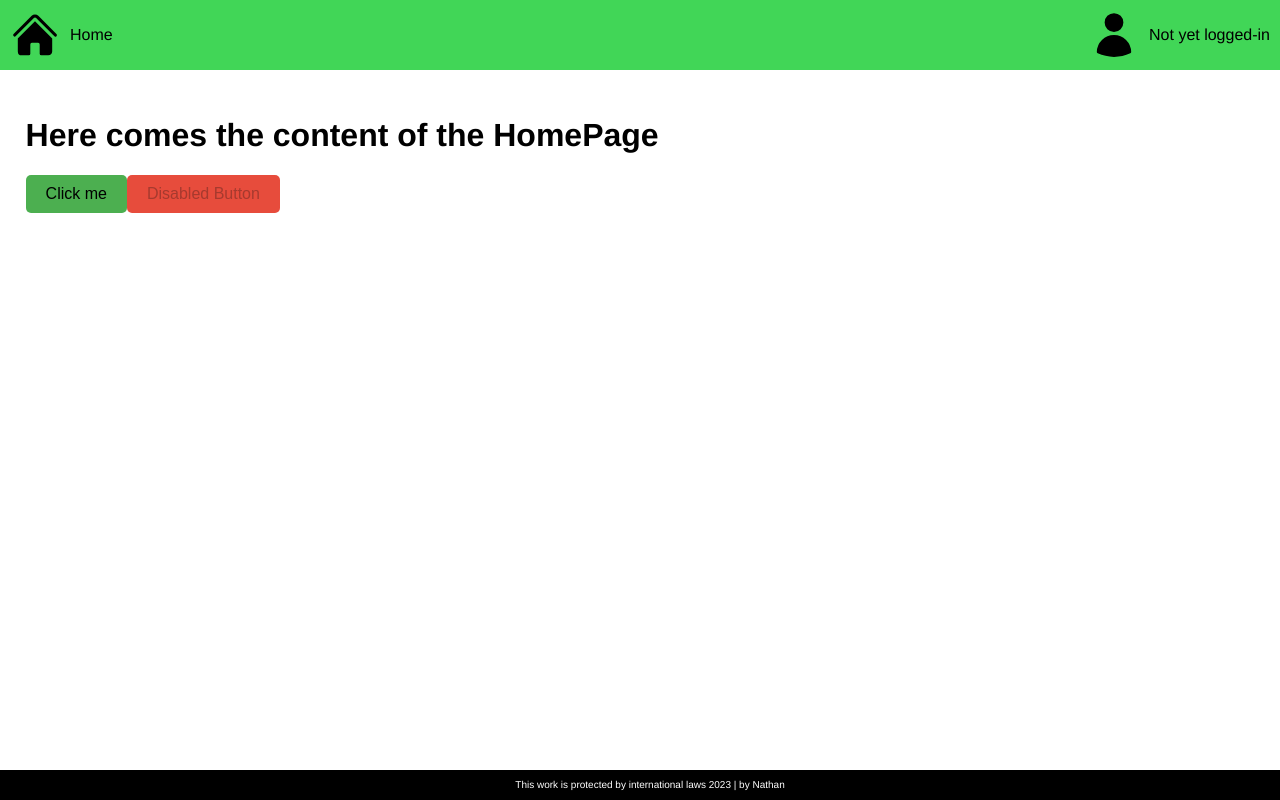
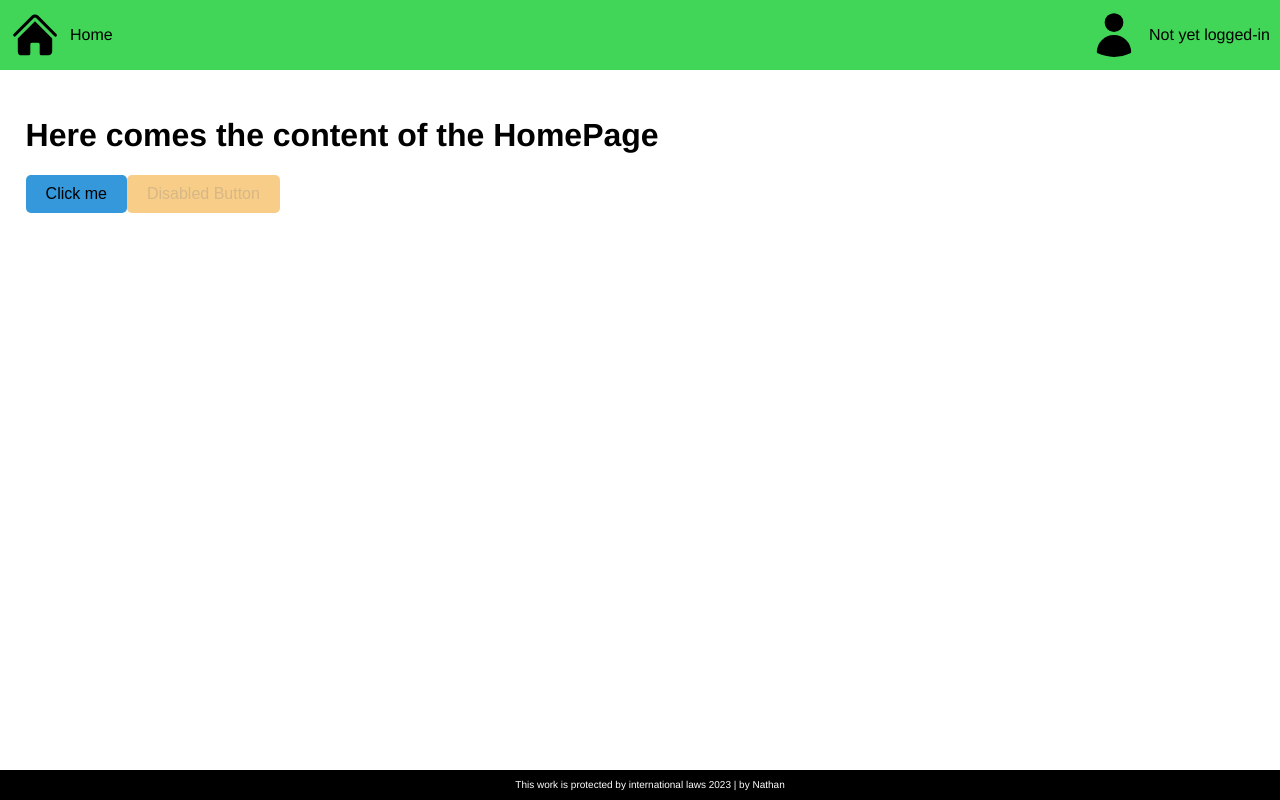
Before and after one commit to Nath9666/info--Web-Development-for-IT-Engineer, a Vue app in the folder Lab3/vue-oauth-microsoft-graph/: page / in a window 1280 px wide. Built offline with nearby package versions, Linux system fonts and the light colour scheme.

Commit message:
ex 8 modify color

```diff
--- a/Lab3/vue-oauth-microsoft-graph/src/components/baseButton.vue
+++ b/Lab3/vue-oauth-microsoft-graph/src/components/baseButton.vue
@@ -21,14 +21,27 @@ export default {
     },
     color: {
       type: String,
-      default: "#3498db",
+      default: "primary",
+      validator: (value) => ["primary", "warn", "danger"].includes(value),
     },
   },
   computed: {
     cssVars() {
       return {
-        "--color": this.color,
+        "--color": this.getColor(),
       };
+    },
+  },
+  methods: {
+    getColor() {
+      switch (this.color) {
+        case "warn":
+          return "#e74c3c"; // Red color
+        case "danger":
+          return "#f39c12"; // Orange color
+        default:
+          return "#3498db"; // Default blue color for 'primary'
+      }
     },
   },
   data() {
@@ -56,6 +69,7 @@ button:hover {
 }
 
 button:disabled {
+  opacity: 0.5;
   cursor: not-allowed;
 }
 
--- a/Lab3/vue-oauth-microsoft-graph/src/pages/HomePage.vue
+++ b/Lab3/vue-oauth-microsoft-graph/src/pages/HomePage.vue
@@ -1,8 +1,8 @@
 <template>
   <div class="hello">
     <h1>Here comes the content of the HomePage</h1>
-    <BaseButton color="#4caf50">Click me</BaseButton>
-    <BaseButton disabled="true" color="#e74c3c">Disabled Button</BaseButton>
+    <BaseButton color="primary">Click me</BaseButton>
+    <BaseButton disabled="true" color="danger">Disabled Button</BaseButton>
   </div>
 </template>
 
```
Also changed, not shown: 1 other file (tests, documents, lock files or other folders).
